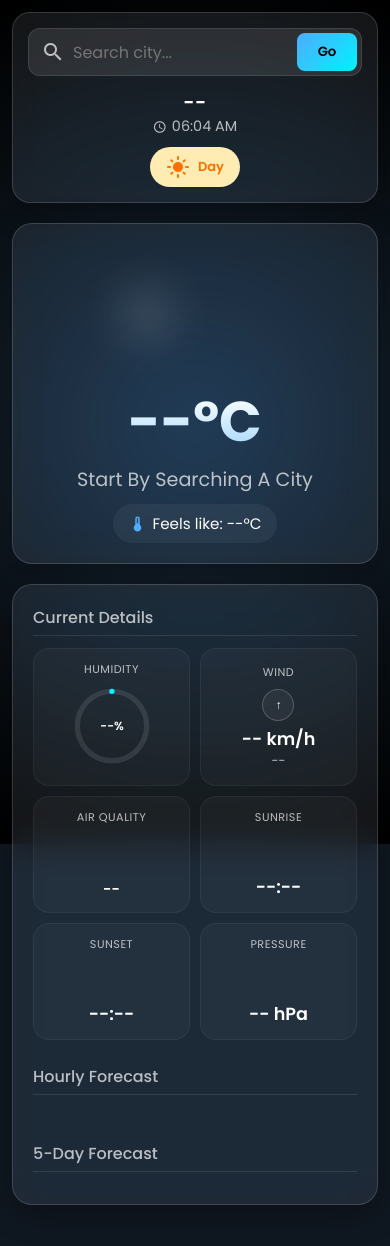
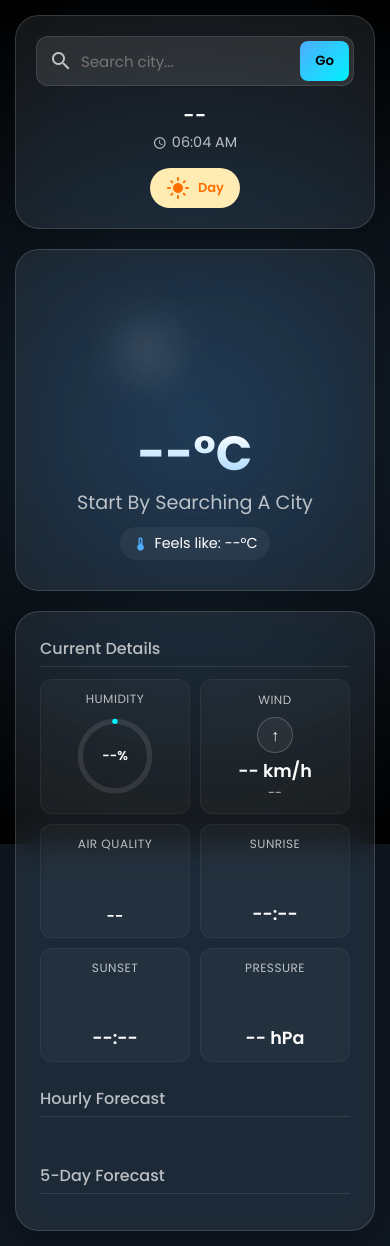
Before and after one commit to MevinuMethdam/weather-app1.0, a plain HTML site: page index.html in a window 390 px wide. Before the commit the page ends 1217 px from the top, so only its background shows below. Drawn offline with Linux system fonts and the light colour scheme; no server answers.

Commit message:
Initial commit

```diff
--- a/style.css
+++ b/style.css
@@ -18,8 +18,6 @@ body {
     background: #0f1720;
     color: var(--text-main);
     min-height: 100vh;
-    /* Mobile browser address bar fix */
-    min-height: 100dvh;
     padding: 20px;
     overflow-x: hidden;
 }
@@ -45,12 +43,12 @@ body {
     border-radius: var(--radius-lg);
 }
 
-/* --- HEADER STYLES --- */
 .dashboard-header {
     display: flex; justify-content: space-between; align-items: center;
     padding: 16px 24px; margin-bottom: 20px; gap: 15px; flex-wrap: wrap;
 }
 
+/* Header Sections Adjustment */
 .left-row, .right-row { flex: 1; display: flex; }
 .center-row { flex: 2; display: flex; flex-direction: column; align-items: center; text-align: center; }
 .right-row { justify-content: flex-end; }
@@ -65,9 +63,8 @@ body {
 .search-icon { color: var(--text-muted); margin-right: 8px; }
 .search-box input {
     background: transparent; border: none; outline: none;
-    color: #fff; flex: 1; font-size: 16px; /* Prevents zoom on iOS */
-    height: 40px;
-    min-width: 0;
+    color: #fff; flex: 1; font-size: 15px; height: 40px;
+    min-width: 0; /* Prevent flex overflow */
 }
 .glass-btn {
     background: var(--accent-gradient); border: none;
@@ -76,9 +73,8 @@ body {
     transition: transform 0.2s; white-space: nowrap;
 }
 .glass-btn:hover { transform: scale(1.05); }
-.glass-btn:active { transform: scale(0.95); }
 
-.city-title { font-size: clamp(1.2rem, 4vw, 1.8rem); font-weight: 600; letter-spacing: 0.5px; word-break: break-word; line-height: 1.2; }
+.city-title { font-size: 1.4rem; font-weight: 600; letter-spacing: 0.5px; }
 .time-badge { display: flex; align-items: center; gap: 5px; justify-content: center; color: var(--text-muted); font-size: 0.9rem; margin-top: 2px; }
 .time-badge .material-icons { font-size: 14px; }
 
@@ -90,7 +86,6 @@ body {
 .theme-badge[data-theme="Day"] { background: #ffecb3; color: #ff6f00; }
 .theme-badge[data-theme="Night"] { background: #37474f; color: #eceff1; }
 
-/* --- DASHBOARD GRID (Layout) --- */
 .dashboard-grid {
     display: grid; grid-template-columns: 1fr 1.5fr; gap: 20px;
     align-items: start;
@@ -99,38 +94,25 @@ body {
 .panel { padding: 24px; transition: transform 0.3s ease, opacity 0.4s ease; width: 100%; }
 .panel:hover { transform: translateY(-5px); }
 
-/* --- CURRENT WEATHER PANEL --- */
 .current-weather-panel {
     display: flex; flex-direction: column; align-items: center; justify-content: center;
     min-height: 400px; text-align: center;
-    position: relative;
-    overflow: hidden;
 }
-.weather-icon-wrap { position: relative; width: 180px; height: 180px; margin-bottom: 10px; }
+.weather-icon-wrap { position: relative; width: 180px; height: 180px; }
 .weather-icon { width: 100%; height: 100%; filter: drop-shadow(0 10px 20px rgba(0,0,0,0.2)); animation: float 6s ease-in-out infinite; }
 @keyframes float { 0%, 100% { transform: translateY(0); } 50% { transform: translateY(-10px); } }
 .icon-glow { position: absolute; inset: 20%; background: radial-gradient(circle, rgba(255,255,255,0.2), transparent 70%); filter: blur(20px); z-index: -1; }
 
-/* Smart Fluid Typography for Temperature */
-.main-temp {
-    font-size: clamp(3.5rem, 10vw, 5rem);
-    font-weight: 700;
-    line-height: 1;
-    margin: 5px 0 15px 0;
-    background: linear-gradient(to bottom, #fff, #a5d8ff);
-    -webkit-background-clip: text;
-    -webkit-text-fill-color: transparent;
-}
+.main-temp { font-size: 4.5rem; font-weight: 700; line-height: 1; margin: 10px 0; background: linear-gradient(to bottom, #fff, #a5d8ff); -webkit-background-clip: text; -webkit-text-fill-color: transparent; }
 .desc-text { font-size: 1.2rem; text-transform: capitalize; margin-bottom: 10px; color: var(--text-muted); }
-.feels-chip { display: inline-flex; align-items: center; gap: 6px; background: rgba(255,255,255,0.05); padding: 8px 16px; border-radius: 20px; font-size: 0.95rem; }
-.feels-chip .material-icons { font-size: 18px; color: #4facfe; }
+.feels-chip { display: inline-flex; align-items: center; gap: 6px; background: rgba(255,255,255,0.05); padding: 6px 12px; border-radius: 20px; font-size: 0.9rem; }
+.feels-chip .material-icons { font-size: 16px; color: #4facfe; }
 
-/* --- DETAILS GRID --- */
-.details-grid { display: grid; grid-template-columns: repeat(3, 1fr); gap: 12px; margin-bottom: 20px; }
-.detail-item { background: rgba(255,255,255,0.03); border-radius: 16px; padding: 15px 10px; text-align: center; border: 1px solid rgba(255,255,255,0.05); display: flex; flex-direction: column; align-items: center; justify-content: center; min-height: 110px; }
+.details-grid { display: grid; grid-template-columns: repeat(auto-fit, minmax(100px, 1fr)); gap: 12px; margin-bottom: 20px; }
+.detail-item { background: rgba(255,255,255,0.03); border-radius: 12px; padding: 12px; text-align: center; border: 1px solid rgba(255,255,255,0.05); display: flex; flex-direction: column; align-items: center; justify-content: center; }
 
 .detail-title {
-    font-size: 0.7rem;
+    font-size: 0.75rem;
     color: var(--text-muted);
     margin-bottom: 8px;
     text-transform: uppercase;
@@ -141,58 +123,38 @@ body {
     width: 100%;
 }
 .detail-value { font-size: 1.1rem; font-weight: 600; }
-.detail-value-sm { font-size: 0.9rem; font-weight: 600; margin-top: 5px; line-height: 1.4; }
+.detail-value-sm { font-size: 0.9rem; font-weight: 600; margin-top: 5px; }
 
 .humidity-ring .ring-bg { fill: none; stroke: rgba(255,255,255,0.1); stroke-width: 8; }
 .humidity-ring .ring-progress { fill: none; stroke: #00f2fe; stroke-width: 8; stroke-linecap: round; stroke-dasharray: 326; stroke-dashoffset: 326; transform: rotate(-90deg); transform-origin: center; transition: 1s ease-out; }
-.ring-text { fill: #fff; font-size: 1.1rem; font-weight: 600; }
+.ring-text { fill: #fff; font-size: 1.2rem; font-weight: 600; }
 
-.wind-arrow { width: 32px; height: 32px; border-radius: 50%; border: 1px solid rgba(255,255,255,0.2); display: grid; place-items: center; font-weight: bold; margin: 0 auto 5px; transition: transform 0.5s; background: rgba(255,255,255,0.05); font-size: 12px; }
+.wind-arrow { width: 36px; height: 36px; border-radius: 50%; border: 1px solid rgba(255,255,255,0.2); display: grid; place-items: center; font-weight: bold; margin: 0 auto 5px; transition: transform 0.5s; background: rgba(255,255,255,0.05); }
 .sub-text { font-size: 0.8rem; color: var(--text-muted); }
 
-.mini-icon { display: flex; justify-content: center; align-items: center; height: 36px; width: 36px; margin: 0 auto 4px auto; }
-.mini-icon img { width: 36px; height: 36px; display: block; }
-.mini-icon .material-icons { font-size: 28px; color: rgba(255,255,255,0.9); }
+.mini-icon { display: flex; justify-content: center; align-items: center; height: 40px; width: 40px; margin: 0 auto; }
+.mini-icon img { width: 40px; height: 40px; display: block; }
+.mini-icon .material-icons { font-size: 32px; color: rgba(255,255,255,0.9); }
 
 .mt-4 { margin-top: 1.5rem; }
+
 .section-title { font-size: 1rem; font-weight: 500; color: var(--text-muted); margin-bottom: 12px; border-bottom: 1px solid rgba(255,255,255,0.1); padding-bottom: 5px; }
 
-/* --- HOURLY & FORECAST --- */
-.hourly-container {
-    overflow-x: auto;
-    padding-bottom: 10px;
-    /* Scroll Snap for Native App Feel */
-    scroll-snap-type: x mandatory;
-    display: flex;
-    -webkit-overflow-scrolling: touch;
-}
-.hourly-items { display: flex; gap: 10px; padding: 0 5px; }
-.hourly-item {
-    min-width: 80px;
-    background: rgba(255,255,255,0.05);
-    padding: 12px;
-    border-radius: 12px;
-    text-align: center;
-    display: flex;
-    flex-direction: column;
-    align-items: center;
-    gap: 8px;
-    /* Snap each item */
-    scroll-snap-align: start;
-}
+.hourly-container { overflow-x: auto; padding-bottom: 10px; }
+.hourly-items { display: flex; gap: 10px; }
+.hourly-item { min-width: 80px; background: rgba(255,255,255,0.05); padding: 12px; border-radius: 12px; text-align: center; display: flex; flex-direction: column; align-items: center; gap: 8px; }
 
 .forecast-items { display: grid; grid-template-columns: repeat(auto-fit, minmax(80px, 1fr)); gap: 10px; }
 .forecast-item { background: rgba(255,255,255,0.05); padding: 12px; border-radius: 12px; text-align: center; display: flex; flex-direction: column; align-items: center; gap: 5px; }
 
-/* --- TOAST & LOADING --- */
-.toast-box { position: fixed; top: 20px; right: 20px; z-index: 1000; display: flex; flex-direction: column; gap: 10px; pointer-events: none; }
+.toast-box { position: fixed; top: 20px; right: 20px; z-index: 1000; display: flex; flex-direction: column; gap: 10px; }
 .toast {
     background: rgba(23, 23, 23, 0.95); backdrop-filter: blur(10px);
     color: #fff; padding: 12px 20px; border-radius: 8px;
     border-left: 4px solid; box-shadow: 0 5px 15px rgba(0,0,0,0.3);
     display: flex; align-items: center; gap: 10px;
     transform: translateX(120%); transition: transform 0.3s ease;
-    font-size: 0.9rem; min-width: 250px; pointer-events: auto;
+    font-size: 0.9rem; min-width: 250px;
 }
 .toast.show { transform: translateX(0); }
 .toast.error { border-color: #ff5252; }
@@ -212,69 +174,68 @@ body {
 @keyframes spin { to { transform: rotate(360deg); } }
 
 /* =========================================
-   MOBILE RESPONSIVE LOGIC (ENHANCED)
+   MOBILE RESPONSIVE ADJUSTMENTS
    ========================================= */
 
-/* Laptop / Tablet (Max 1024px) */
+/* Tablets and Small Laptops (Max 1024px) */
 @media (max-width: 1024px) {
-    .dashboard-grid { grid-template-columns: 1fr; gap: 20px; }
-    .current-weather-panel { min-height: auto; padding: 30px 20px; }
+    .dashboard-grid { grid-template-columns: 1fr; }
+    .current-weather-panel { min-height: auto; padding: 30px; }
 }
 
-/* Mobile (Max 768px) */
+/* Mobile Devices (Max 768px) */
 @media (max-width: 768px) {
-    body { padding: 12px; }
-    .panel { padding: 20px; border-radius: 20px; }
+    body { padding: 15px; }
 
     .dashboard-header {
         flex-direction: column;
         gap: 15px;
         padding: 20px;
-        align-items: stretch;
     }
+
     .left-row, .center-row, .right-row {
-        width: 100%; justify-content: center; align-items: center;
+        width: 100%;
+        justify-content: center;
+        align-items: center;
     }
-    .right-row { justify-content: center; margin-top: -5px; }
 
-    .search-box { width: 100%; max-width: 100%; height: 48px; } /* Taller search box for touch */
-    .search-box input { font-size: 1rem; height: 100%; }
-    .glass-btn { height: 100%; width: 60px; }
+    .search-box {
+        max-width: 100%; /* Full width search */
+    }
 
-    .theme-badge { margin: 0 auto; }
-
-    /* Better Grid for Details */
     .details-grid {
         grid-template-columns: repeat(3, 1fr);
-        gap: 8px;
+    }
+
+    .main-temp { font-size: 3.5rem; }
+
+    .theme-badge {
+        margin: 0 auto; /* Center the theme badge */
     }
 }
 
-/* Small Mobile (Max 480px) */
+/* Small Mobile Devices (Max 480px) */
 @media (max-width: 480px) {
-    .dashboard-header { padding: 15px; border-radius: 18px; }
+    .details-grid {
+        grid-template-columns: repeat(2, 1fr); /* 2 columns looks better on small screens */
+        gap: 10px;
+    }
+
+    .detail-item { padding: 10px; }
+
+    .hourly-item { min-width: 70px; font-size: 0.9rem; }
+
+    .city-title { font-size: 1.2rem; }
 
     .weather-icon-wrap { width: 140px; height: 140px; }
 
-    /* Stack details grid into 2 columns for legibility */
-    .details-grid {
-        grid-template-columns: repeat(2, 1fr);
-        gap: 10px;
+    .main-temp { font-size: 3rem; }
+
+    .glass-btn { padding: 0 15px; }
+
+    .toast {
+        width: 90%;
+        right: 5%;
+        min-width: auto;
     }
-    .detail-item { padding: 12px; min-height: 100px; }
-
-    /* Forecast Items */
-    .forecast-items { grid-template-columns: repeat(2, 1fr); }
-
-    /* Toast Notification */
-    .toast-box { left: 10px; right: 10px; width: auto; }
-    .toast { min-width: auto; width: 100%; justify-content: center; }
 }
-
-/* Ultra Small (Max 360px) - Galaxy Fold, etc. */
-@media (max-width: 360px) {
-    .city-title { font-size: 1.2rem; }
-    .weather-icon-wrap { width: 120px; height: 120px; }
-    .feels-chip { padding: 6px 12px; font-size: 0.8rem; }
-    .panel { padding: 15px; }
-}
```
